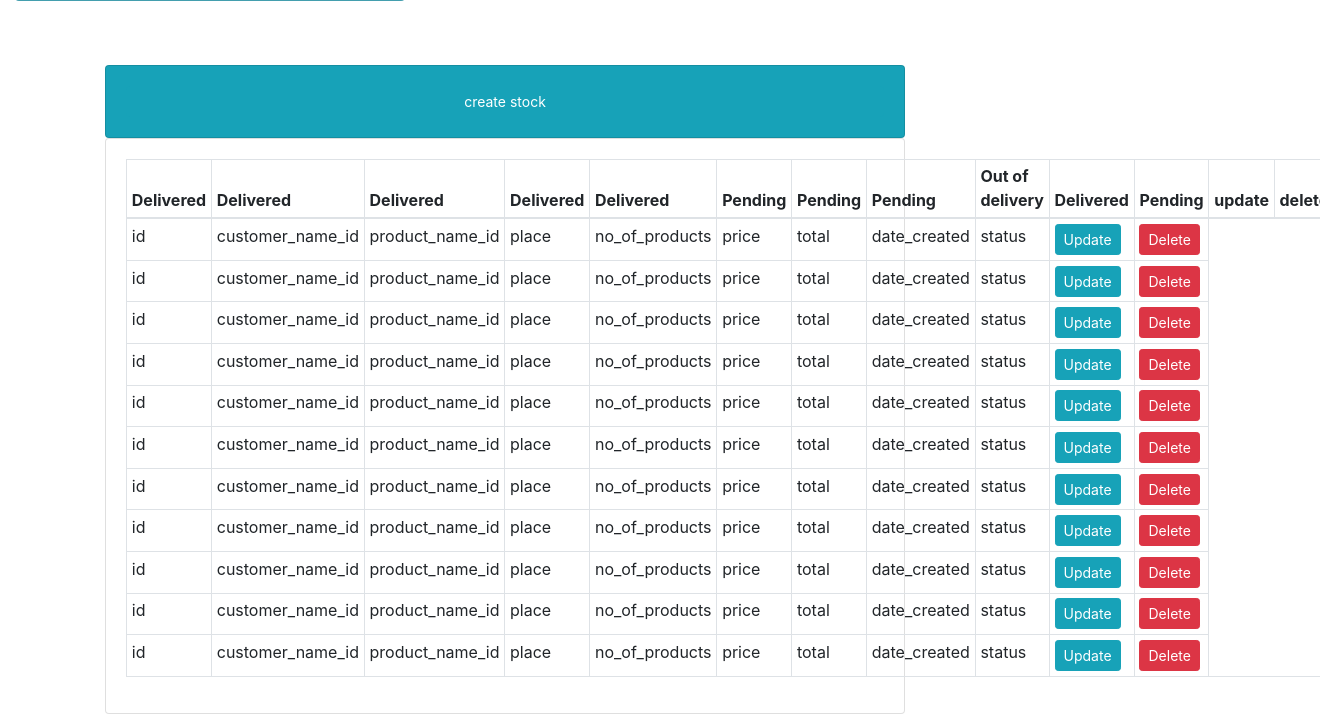
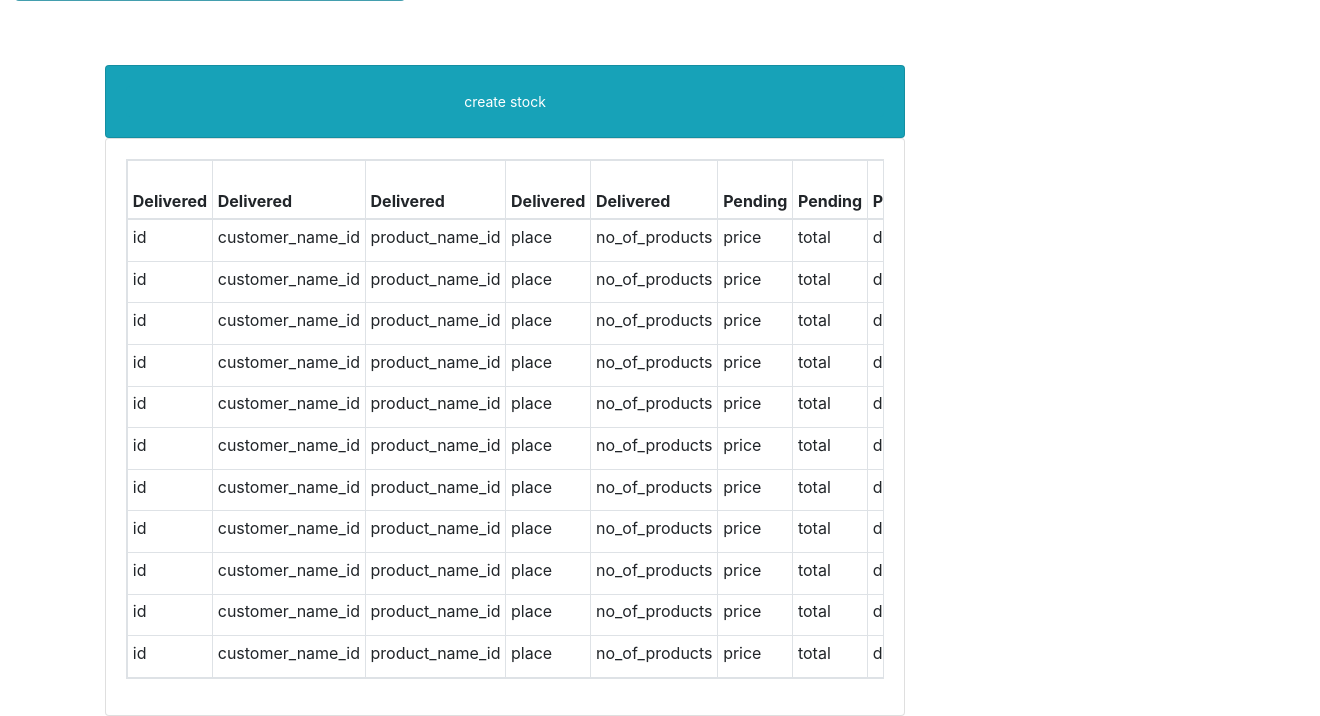
Before and after one commit to GA352491/django-deployment-bussiness-management, a Django app: template sales/templates/stock.html in a window 1320 px wide; the page is wider, and only the part inside the window is pictured. Shown: the part 228-944 px from the top of that part. Run offline with Django 3.2, Linux system fonts and the light colour scheme; the template is opened without the code that fills it: values that come from a table or form of the project are taken from there, others are empty; data comes from the database, SQL or seed files in the repository; some libraries are stand-ins or nearby versions.

Commit message:
Update stock.html

```diff
--- a/sales/templates/stock.html
+++ b/sales/templates/stock.html
@@ -83,7 +83,7 @@
     <div class="col-sm-4">
 
         <div class="card card-body" style="width: 20rem">
-            <table class="table table-sm" style="width: 16rem">
+            <table class="table table-sm table-responsive" style="width: 16rem">
 
                 <tr>
                     <th>stock available</th>
@@ -118,7 +118,7 @@
                     <a class="btn btn-sm btn-info" href="{% url 'create_stock' %}">create stock</a>
                 </div>
                 <div class="card card-body" style="width: 50rem">
-                    <table class="table table-sm table-bordered">
+                    <table class="table table-sm table-bordered table-responsive">
                         <thead>
                         <tr>
                             {% for data in a %}
@@ -181,7 +181,7 @@
         </div>
     </div>
     <!--
-    <table class="table table-sm">
+    <table class="table table-sm table-responsive">
         <thead>
         <tr>
             {% for data in a %}
```
